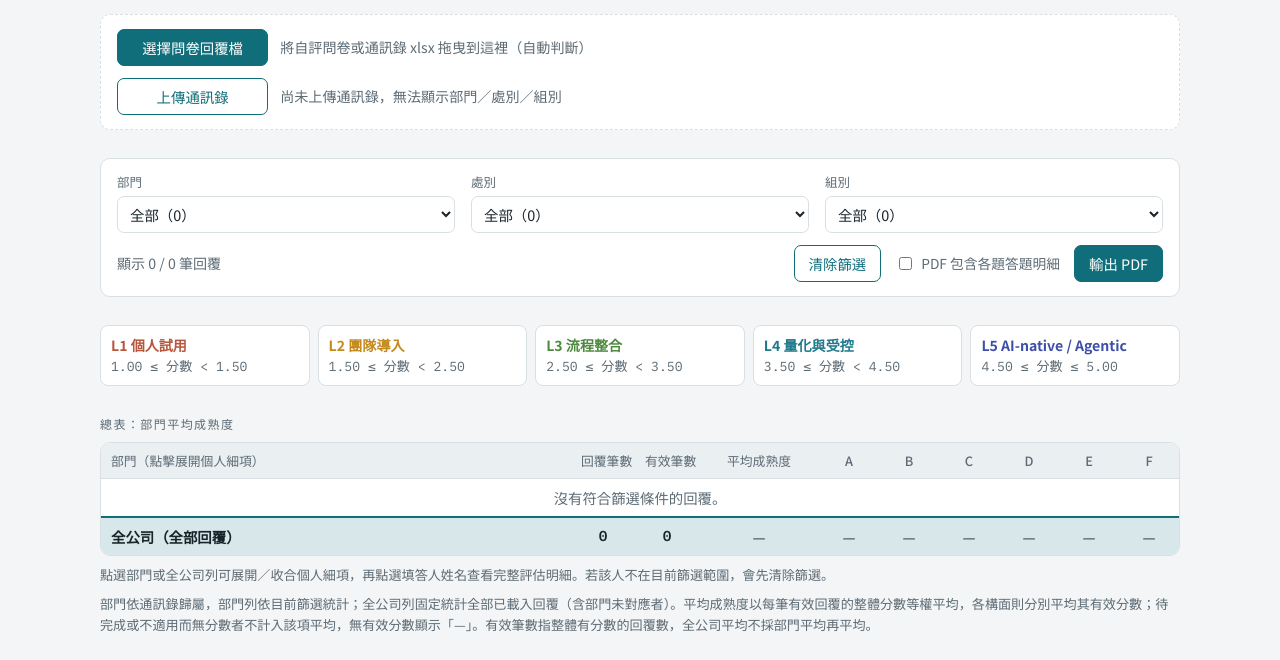
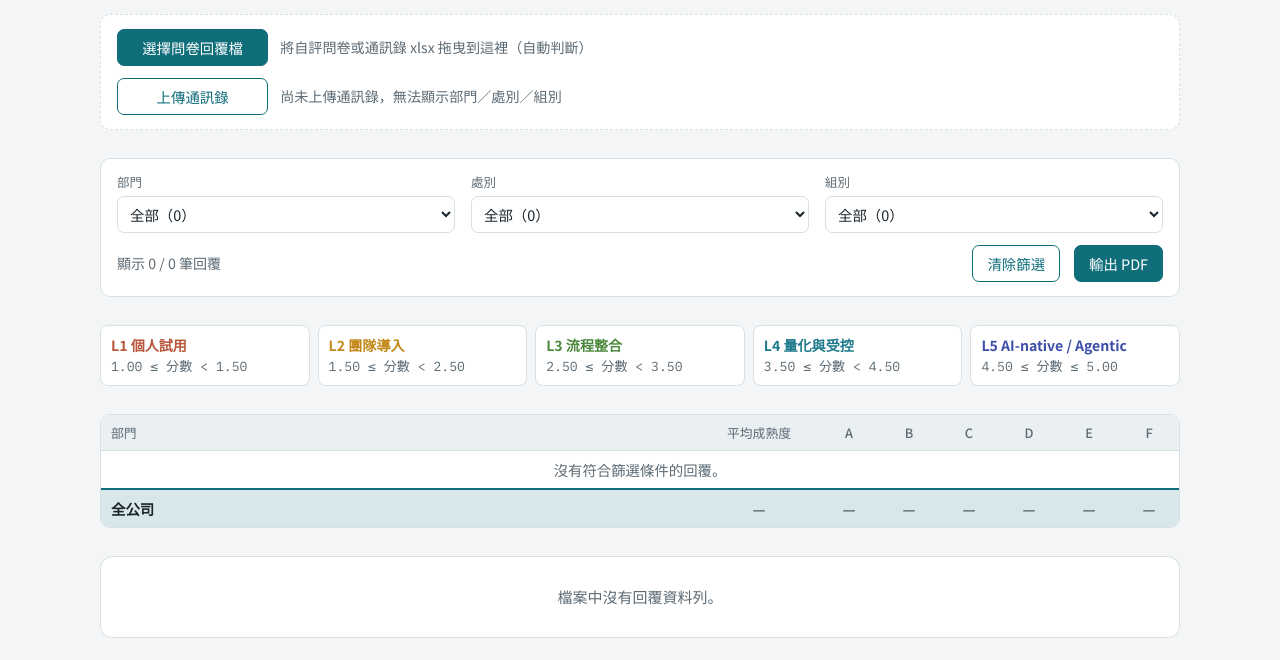
Before and after one commit to IISI-1311002/copilot-report, a plain HTML site: page maturity-score.html in a window 1280 px wide. Both pictures are taken after a click on the button "清除篩選". Shown: the part 118-778 px from the top of the page. Drawn offline with Linux system fonts and the light colour scheme.

Commit message:
調整部門成熟度名單、平均統計與列印呈現

```diff
--- a/maturity-score.html
+++ b/maturity-score.html
@@ -54,7 +54,6 @@ td.c,th.c{text-align:center}
 .summary td{white-space:nowrap}
 .summary td.dept{white-space:normal;overflow-wrap:anywhere}
 .summary>tfoot>tr:first-child>td{background:var(--accent-soft);border-top:2px solid var(--accent);font-weight:600}
-.summary-note{margin:8px 0 0;color:var(--muted);font-size:.82rem}
 .summary-row{cursor:pointer}
 .summary-row:hover>td{background:var(--soft)}
 .summary-row .dim-btn{white-space:normal}
@@ -122,7 +121,6 @@ footer{color:var(--muted);font-size:.8rem;line-height:1.7;width:100%;border-top:
 .fld select{font:inherit;font-size:.9rem;color:var(--ink);background:var(--paper);border:1px solid var(--line);border-radius:7px;padding:6px 8px;width:100%}
 .tools{display:flex;flex-wrap:wrap;gap:10px 14px;align-items:center;width:100%}
 .count{color:var(--muted);font-size:.88rem;flex:1 1 160px}
-.chk{font-size:.86rem;color:var(--muted);display:inline-flex;gap:6px;align-items:center}
 .org{display:flex;flex-wrap:wrap;gap:6px;margin-top:6px}
 .org-chip{font-size:.84rem;padding:1px 9px;border-radius:6px;background:var(--soft)}
 .org-chip i{font-style:normal;color:var(--muted);font-size:.74rem;margin-right:6px}
@@ -142,6 +140,7 @@ footer{color:var(--muted);font-size:.8rem;line-height:1.7;width:100%;border-top:
   body{margin:0;background:#fff;font-size:11.25px;-webkit-print-color-adjust:exact;print-color-adjust:exact}
   .wrap{max-width:none;padding:0;gap:16px}
   .loader,.filters{display:none!important}
+  .screen-summary{display:none!important}
   .print-only{display:block;color:var(--muted);font-size:.9rem;margin-top:4px}
   .rules{grid-template-columns:repeat(5,minmax(0,1fr));gap:6px}
   .rule{padding:6px 8px}
@@ -150,9 +149,9 @@ footer{color:var(--muted);font-size:.8rem;line-height:1.7;width:100%;border-top:
   .summary td,.summary th{white-space:normal}
   .summary{min-width:0;table-layout:auto}
   .summary td.dept,.summary-row .dim-btn{white-space:nowrap;overflow-wrap:normal}
-  .summary>colgroup>col:nth-child(2),.summary>colgroup>col:nth-child(3){width:5em!important}
-  .summary>colgroup>col:nth-child(4),.summary-people>colgroup>col:nth-child(4){width:9em!important}
-  .summary>colgroup>col:nth-child(n+5),.summary-people>colgroup>col:nth-child(n+5){width:4.5em!important}
+  .summary-people td.team{white-space:nowrap;overflow-wrap:normal}
+  .summary:not(.summary-people)>colgroup>col:nth-child(2),.summary-people>colgroup>col:nth-child(4){width:9em!important}
+  .summary:not(.summary-people)>colgroup>col:nth-child(n+3),.summary-people>colgroup>col:nth-child(n+5){width:4.5em!important}
   .summary-people>colgroup>col:first-child{width:3em!important}
   .summary-people>colgroup>col:nth-child(2){width:6.5em!important}
   .summary-detail>td{padding:8px}
@@ -165,7 +164,6 @@ footer{color:var(--muted);font-size:.8rem;line-height:1.7;width:100%;border-top:
   .next{min-width:0}
   .pill{padding:1px 6px}
   .cell,.dim-btn{gap:4px}
-  html.print-detail .detail[hidden]{display:table-row!important}
   .dims .dim-row td:first-child{white-space:normal}
   .dim-btn{white-space:normal}
   .chev{display:none!important}
@@ -202,7 +200,6 @@ footer{color:var(--muted);font-size:.8rem;line-height:1.7;width:100%;border-top:
     <div class="tools">
       <span class="count" id="count"></span>
       <button class="btn" id="reset" type="button">清除篩選</button>
-      <label class="chk"><input type="checkbox" id="pdfdetail">PDF 包含各題答題明細</label>
       <button class="btn primary" id="pdf" type="button">輸出 PDF</button>
     </div>
   </section>
@@ -216,10 +213,8 @@ footer{color:var(--muted);font-size:.8rem;line-height:1.7;width:100%;border-top:
   </section>
 
   <section id="sumbox" hidden>
-    <div class="eyebrow" style="margin-bottom:8px">總表：部門平均成熟度</div>
-    <div class="scroll"><table class="summary" id="summary" aria-label="部門與全公司平均成熟度" aria-describedby="summary-note"></table></div>
-    <p class="summary-note">點選部門或全公司列可展開／收合個人細項，再點選填答人姓名查看完整評估明細。若該人不在目前篩選範圍，會先清除篩選。</p>
-    <p class="summary-note" id="summary-note">部門依通訊錄歸屬，部門列依目前篩選統計；全公司列固定統計全部已載入回覆（含部門未對應者）。平均成熟度以每筆有效回覆的整體分數等權平均，各構面則分別平均其有效分數；待完成或不適用而無分數者不計入該項平均，無有效分數顯示「—」。有效筆數指整體有分數的回覆數，全公司平均不採部門平均再平均。</p>
+    <div class="scroll screen-summary" id="summary"></div>
+    <div class="scroll print-only" id="print-summary"></div>
   </section>
 
   <section class="records" id="records"></section>
@@ -528,21 +523,38 @@ function summaryScoreHTML(score, withStage=false){
   return `<span class="cell" title="有效計分 ${score.count} 筆"><span class="num lv${level}">${fmt(score.avg)}</span>${withStage?`<span class="pill lv${level}">L${level}</span>`:''}</span>`;
 }
 const chineseName = name => (String(name ?? '').match(/\p{Script=Han}+/gu) || []).join('') || '（無中文姓名）';
-function summaryPeopleHTML(rows){
-  return `<table class="summary-people" aria-label="個人成熟度細項">
+function summaryPeopleHTML(rows, {standalone=false, forPrint=false}={}){
+  const stats = standalone ? summarize(rows) : null;
+  return `<table class="summary-people${standalone?' summary':''}" aria-label="個人成熟度細項">
     <colgroup><col style="width:44px"><col style="width:7em"><col><col style="width:120px">${DIMS.map(()=>'<col style="width:60px">').join('')}</colgroup>
     <thead><tr><th scope="col">#</th><th scope="col">填答人</th><th scope="col">團隊</th><th scope="col" class="c">整體成熟度</th>${DIMS.map(d=>`<th scope="col" class="c" title="${esc(d.name)}">${d.k}</th>`).join('')}</tr></thead>
-    <tbody>${rows.map(r=>`<tr><td class="num">${r.n}</td><td class="person"><a href="#rec-${r.n}" data-record="${r.n}" title="查看完整評估明細">${esc(chineseName(r.name))}</a></td><td class="team">${esc(r.team)}</td>
+    <tbody>${rows.map((r,i)=>`<tr><td class="num">${i+1}</td><td class="person">${forPrint?esc(chineseName(r.name)):`<a href="#rec-${r.n}" data-record="${r.n}" title="查看完整評估明細">${esc(chineseName(r.name))}</a>`}</td><td class="team">${esc(r.team)}</td>
       <td class="c">${r.overall!==null?summaryScoreHTML({avg:r.overall,count:1},true):`<span class="lvx" title="${esc(r.overallStage)}">—</span>`}</td>
-      ${r.dims.map(d=>`<td class="c">${d.avg!==null?summaryScoreHTML({avg:d.avg,count:1}):`<span class="lvx">${esc(d.stage)}</span>`}</td>`).join('')}</tr>`).join('')}</tbody>
+      ${r.dims.map(d=>`<td class="c">${d.avg!==null?summaryScoreHTML({avg:d.avg,count:1}):`<span class="lvx">${esc(d.stage)}</span>`}</td>`).join('')}</tr>`).join('') || '<tr><td colspan="10" class="c lvx">沒有符合篩選條件的回覆。</td></tr>'}</tbody>
+    ${stats?`<tfoot><tr><td colspan="3">部門平均成熟度${FILTER.div!==ALL || FILTER.grp!==ALL?'（目前篩選）':''}</td><td class="c">${summaryScoreHTML(stats.overall, true)}</td>${stats.dims.map(d=>`<td class="c">${summaryScoreHTML(d)}</td>`).join('')}</tr></tfoot>`:''}
   </table>`;
 }
-function summaryRowHTML(label, rows, detailId){
+function summaryRowHTML(label, rows, detailId, showCount=false){
   const stats = summarize(rows);
-  const expandable = rows.length>0;
-  return `<tr${expandable?` class="summary-row" data-target="${detailId}"`:''}><td class="dept">${expandable?`<button type="button" class="dim-btn" aria-expanded="false" aria-controls="${detailId}"><span class="chev" aria-hidden="true">▸</span>${esc(label)}</button>`:esc(label)}</td><td class="c num">${stats.count}</td><td class="c num">${stats.overall.count}</td>
+  if (showCount) label += ` (${stats.overall.count})`;
+  const expandable = Boolean(detailId) && rows.length>0;
+  return `<tr${expandable?` class="summary-row" data-target="${detailId}"`:''}><td class="dept">${expandable?`<button type="button" class="dim-btn" aria-expanded="false" aria-controls="${detailId}"><span class="chev" aria-hidden="true">▸</span>${esc(label)}</button>`:esc(label)}</td>
     <td class="c">${summaryScoreHTML(stats.overall, true)}</td>${stats.dims.map(d=>`<td class="c">${summaryScoreHTML(d)}</td>`).join('')}</tr>
-    ${expandable?`<tr class="summary-detail" id="${detailId}" hidden><td colspan="10">${summaryPeopleHTML(rows)}</td></tr>`:''}`;
+    ${expandable?`<tr class="summary-detail" id="${detailId}" hidden><td colspan="8">${summaryPeopleHTML(rows)}</td></tr>`:''}`;
+}
+
+function departmentSummaryHTML(list, expandable=true){
+  // 部門列套用篩選；全公司列採全部回覆，直接平均有效分數。
+  const departments = new Map();
+  list.forEach(r=>{
+    const dept = r.org.dept || '（未填部門）';
+    if (!departments.has(dept)) departments.set(dept, []);
+    departments.get(dept).push(r);
+  });
+  return `<colgroup><col><col style="width:120px">${DIMS.map(()=>'<col style="width:60px">').join('')}</colgroup>
+    <thead><tr><th scope="col">部門</th><th scope="col" class="c">平均成熟度</th>${DIMS.map(d=>`<th scope="col" class="c" title="${esc(d.name)}">${d.k}</th>`).join('')}</tr></thead>
+    <tbody>${[...departments].sort(([a],[b])=>a.localeCompare(b,'zh-Hant')).map(([dept, rows], i)=>summaryRowHTML(dept, rows, expandable?'summary-dept-'+i:null, true)).join('') || '<tr><td colspan="8" class="c lvx">沒有符合篩選條件的回覆。</td></tr>'}</tbody>
+    <tfoot>${summaryRowHTML('全公司', RESULTS, expandable?'summary-company':null)}</tfoot>`;
 }
 
 function draw(){
@@ -553,18 +565,14 @@ function draw(){
   document.getElementById('count').textContent = `顯示 ${list.length} / ${RESULTS.length} 筆回覆`;
   document.getElementById('printinfo').textContent =
     `${filterText()}共 ${list.length} 筆回覆　列印日期：${new Date().toLocaleDateString('zh-TW')}`;
-  // 部門列套用篩選；全公司列採全部回覆，直接平均有效分數。
-  const departments = new Map();
-  list.forEach(r=>{
-    const dept = r.org.dept || '（未填部門）';
-    if (!departments.has(dept)) departments.set(dept, []);
-    departments.get(dept).push(r);
-  });
-  const sum = document.getElementById('summary');
-  sum.innerHTML = `<colgroup><col><col style="width:64px"><col style="width:64px"><col style="width:120px">${DIMS.map(()=>'<col style="width:60px">').join('')}</colgroup>
-    <thead><tr><th scope="col">部門（點擊展開個人細項）</th><th scope="col" class="c">回覆筆數</th><th scope="col" class="c">有效筆數</th><th scope="col" class="c">平均成熟度</th>${DIMS.map(d=>`<th scope="col" class="c" title="${esc(d.name)}">${d.k}</th>`).join('')}</tr></thead>
-    <tbody>${[...departments].sort(([a],[b])=>a.localeCompare(b,'zh-Hant')).map(([dept, rows], i)=>summaryRowHTML(dept, rows, 'summary-dept-'+i)).join('') || '<tr><td colspan="10" class="c lvx">沒有符合篩選條件的回覆。</td></tr>'}</tbody>
-    <tfoot>${summaryRowHTML('全公司（全部回覆）', RESULTS, 'summary-company')}</tfoot>`;
+  const singleDepartment = FILTER.dept!==ALL;
+  document.getElementById('summary').innerHTML = singleDepartment
+    ? summaryPeopleHTML(list, {standalone:true})
+    : `<table class="summary" aria-label="部門與全公司平均成熟度">${departmentSummaryHTML(list)}</table>`;
+  // 列印沿用部門／處別／組別篩選，獨立呈現總表以保留畫面展開狀態。
+  document.getElementById('print-summary').innerHTML = singleDepartment
+    ? summaryPeopleHTML(list, {standalone:true, forPrint:true})
+    : `<table class="summary" aria-label="部門與全公司平均成熟度">${departmentSummaryHTML(list, false)}</table>`;
 
   // 每筆評估單
   const box = document.getElementById('records');
@@ -632,7 +640,6 @@ ORG_KEYS.forEach((k,i)=>document.getElementById('f-'+k).addEventListener('change
   draw();
 }));
 document.getElementById('reset').addEventListener('click', ()=>{ ORG_KEYS.forEach(k=>FILTER[k]=ALL); draw(); });
-document.getElementById('pdfdetail').addEventListener('change', e=>document.documentElement.classList.toggle('print-detail', e.target.checked));
 // 輸出 PDF：開啟列印對話框，目的地選「另存為 PDF」；檔名帶入篩選條件
 const PAGE_TITLE = document.title;
 document.getElementById('pdf').addEventListener('click', ()=>{
```
